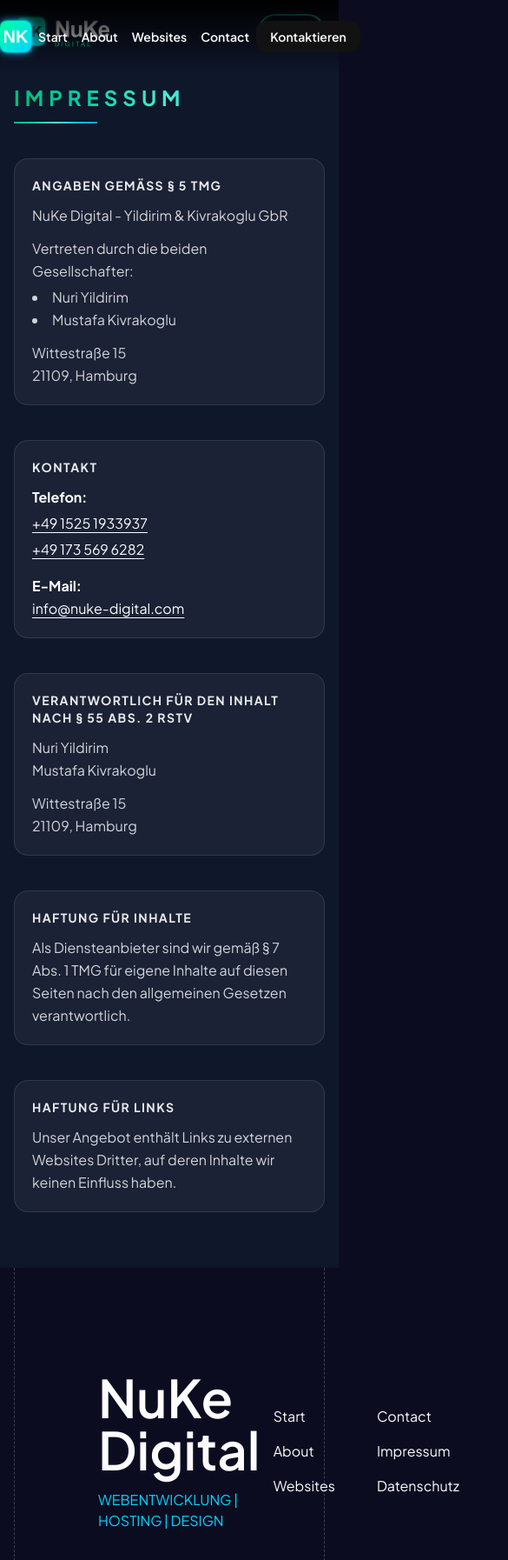
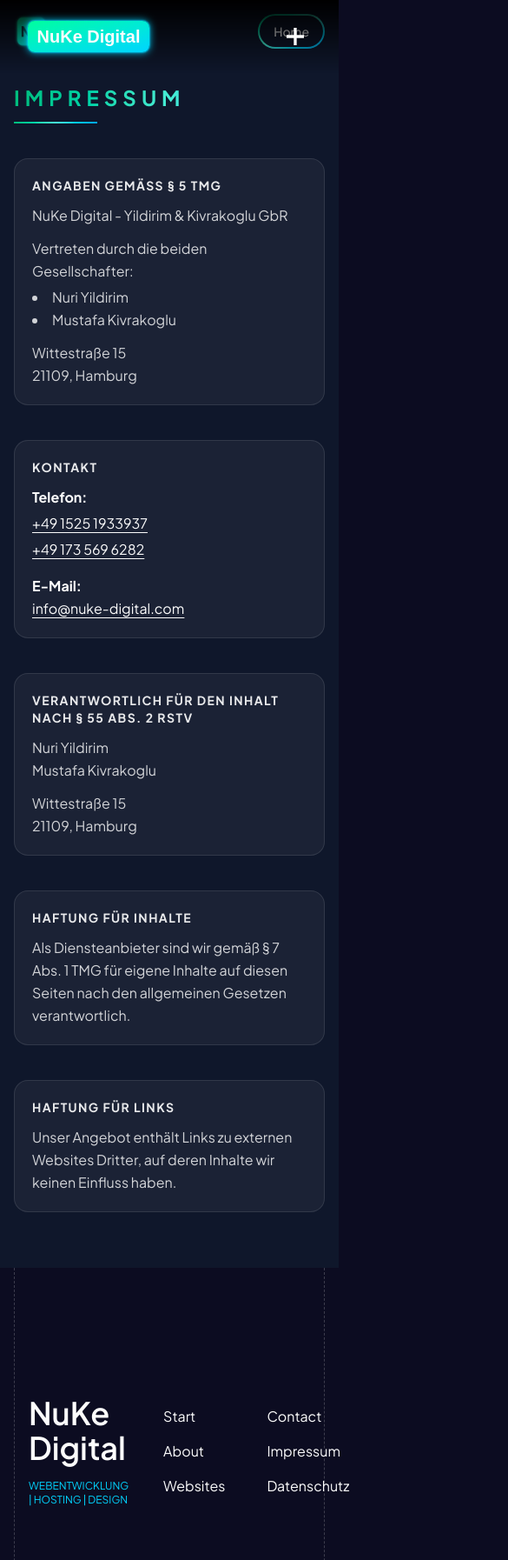
Before and after one commit to Nuke-Digital/nuke-digital, a React (Vite) app: page /impressum in a window 390 px wide. Shown: the top 1794 px of the page at 87% size, 585 px wide, since content can reach past the window. Built offline with nearby package versions, Linux system fonts and the light colour scheme.

Commit message:
navbar mobile

```diff
--- a/src/components/Footer.tsx
+++ b/src/components/Footer.tsx
@@ -4,12 +4,12 @@
 
 export default function Footer() {
   return (
-    <footer className='flex flex-row lg:mx-16 mx-4 py-6 px-12 h-[50vh] border-l border-r border-dashed border-border'>
-        <div className="flex w-full flex-col px-12 gap-4 justify-center">
-          <h1 className="text-6xl font-semibold ">NuKe Digital</h1>
-          <h3 className="text-secondary">WEBENTWICKLUNG | HOSTING | DESIGN</h3>
+    <footer className='flex flex-row lg:mx-16 mx-4 py-6 md:px-12 h-[50vh] border-l border-r border-dashed border-border'>
+        <div className="flex flex-1 w-full flex-col md:px-12 gap-4 justify-center px-4">
+          <h1 className="md:text-6xl text-4xl font-semibold ">NuKe Digital</h1>
+          <h3 className="text-secondary md:text-md text-xs">WEBENTWICKLUNG | HOSTING | DESIGN</h3>
         </div>
-        <div className="flex w-full flex-row px-12 gap-4 justify-end items-center text-left">
+        <div className="flex flex-1 w-full flex-row px-4 md:px-12 gap-4 justify-end items-center text-left">
           <ul className='grid grid-flow-col grid-rows-3 gap-x-8'>
             {links.map((item) =>
               <NavLink to={item.href} className='p-2'>
--- a/src/components/Navbar.tsx
+++ b/src/components/Navbar.tsx
@@ -24,26 +24,28 @@
 
 export default function Navbar() {
 
-  const [isExpanded, setIsExpanded] = useState(false)
+  const [isExpanded, setIsExpanded] = useState(true)
 
   const { scrollY } = useScroll()
 
+  const [isMobile, setIsMobile] = useState(() =>
+    typeof window !== "undefined" && window.innerWidth < 600
+  )
+
   useEffect(() => {
-    if(window.innerWidth <= 612) {
-      setIsExpanded(false);
-      return;
+    const handleResize = () => {
+      setIsMobile(window.innerWidth < 600)
     }
-  })
+
+    window.addEventListener("resize", handleResize)
+    return () => window.removeEventListener("resize", handleResize)
+  }, [])
+
 
   useMotionValueEvent(scrollY, "change", (current) => {
     const previous = scrollY.getPrevious()
 
     if (typeof current !== "number" || typeof previous !== "number") return
-
-    if(window.innerWidth <= 612) {
-      setIsExpanded(false);
-      return;
-    }
 
     // Wenn man fast ganz oben ist → Navbar ausblenden (wie Nahbar: < 0.05)
     if (current < 50) {
@@ -58,7 +60,7 @@
   })
 
   return (
-    <div id='navbar' className='flex font-semibold justify-center flex-row fixed w-full top-0 z-50 md:text-md text-sm' >
+    <div id='navbar' className='flex font-semibold justify-center flex-row fixed w-full top-0 z-50 md:text-md text-sm px-4' >
       <div className='lg:mx-16 mx-4 py-6 flex w-full md:px-12'>
         <div className='flex flex-1 flex-row gap-2 items-center'>
           {/*<img src={Logo} className='size-9'/>
@@ -68,7 +70,7 @@
         </div>
         <div className='z-20 flex-2 justify-center flex items-center'>
           <ul className=''>
-          {links.map((item) =>
+          {!isMobile && links.map((item) =>
               <NavLink to={item.href} className='p-2'>
                   {item.title}
               </NavLink>
@@ -76,9 +78,14 @@
           </ul>
         </div>
         <div className='flex-1 flex justify-end items-center'>
-          <div className='px-4 py-2 bg-background-cta hover:bg-background-hover rounded-xl'>
-            <a className=''>
+          <div className='px-4 py-2 bg-background-cta rounded-xl md:block hidden'>
+            <a href='mailto:kontakt@nuke-digital.com' className=''>
               Kontaktieren
+            </a>
+          </div>
+          <div className='rounded-xl md:hidden block p-2'>
+            <a href='mailto:kontakt@nuke-digital.com'>
+              <svg xmlns="http://www.w3.org/2000/svg" width="20" height="20" viewBox="0 0 24 24"><path fill='#fcfcfc' d="M24 10h-10v-10h-4v10h-10v4h10v10h4v-10h10z"/></svg>
             </a>
           </div>
         </div>
--- a/src/pages/Home.tsx
+++ b/src/pages/Home.tsx
@@ -34,7 +34,7 @@
     <div className="absolute -z-10 right-10 top-20 w-[37vw] h-60 rotate-[-30deg] bg-primary blur-[120px] rounded-full opacity-60" />
     <div className="absolute -z-10 left-0 top-70 w-[70vw] h-62.5 bg-primary blur-[120px] rounded-full opacity-60" />
 
-    <div className="lg:mx-16 mx-4 md:border-l md:border-r md:border-border md:border-dashed -mt-20 mb-1">
+    <div className="lg:mx-16 mx-4 border-l border-r border-border border-dashed -mt-20 mb-1">
       <Section1/>
 
 
```
